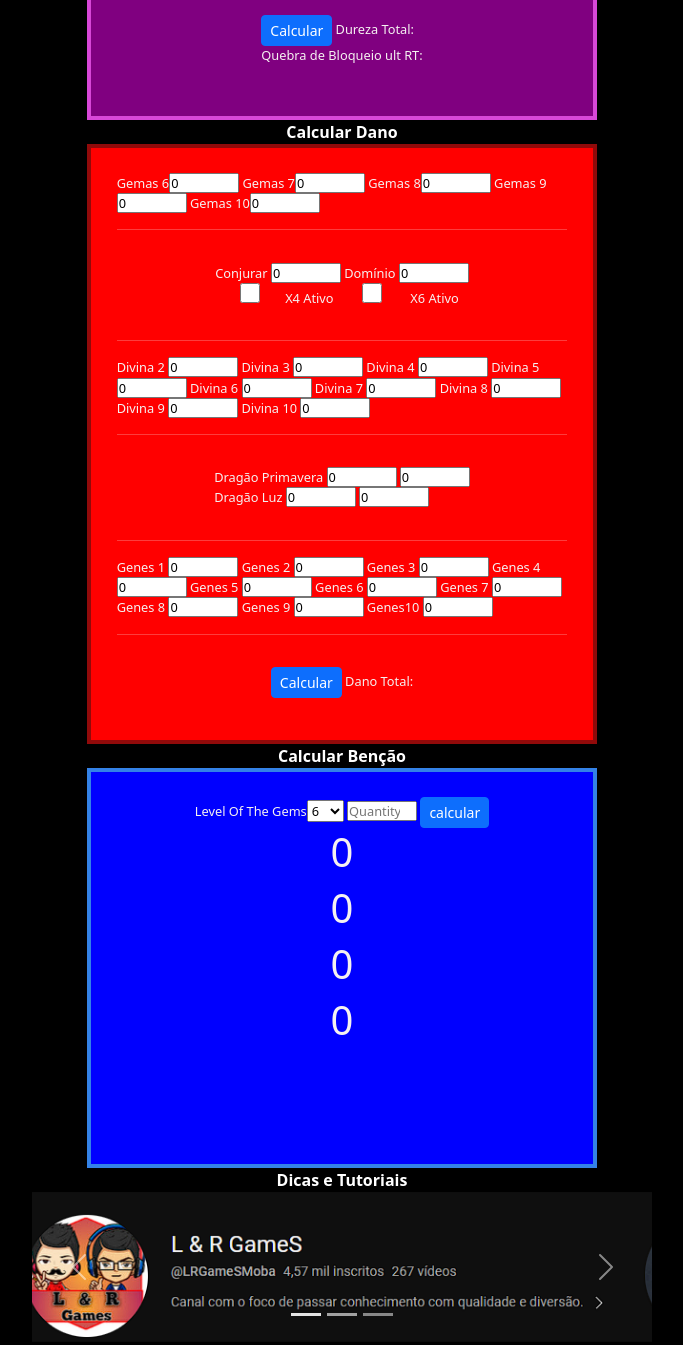
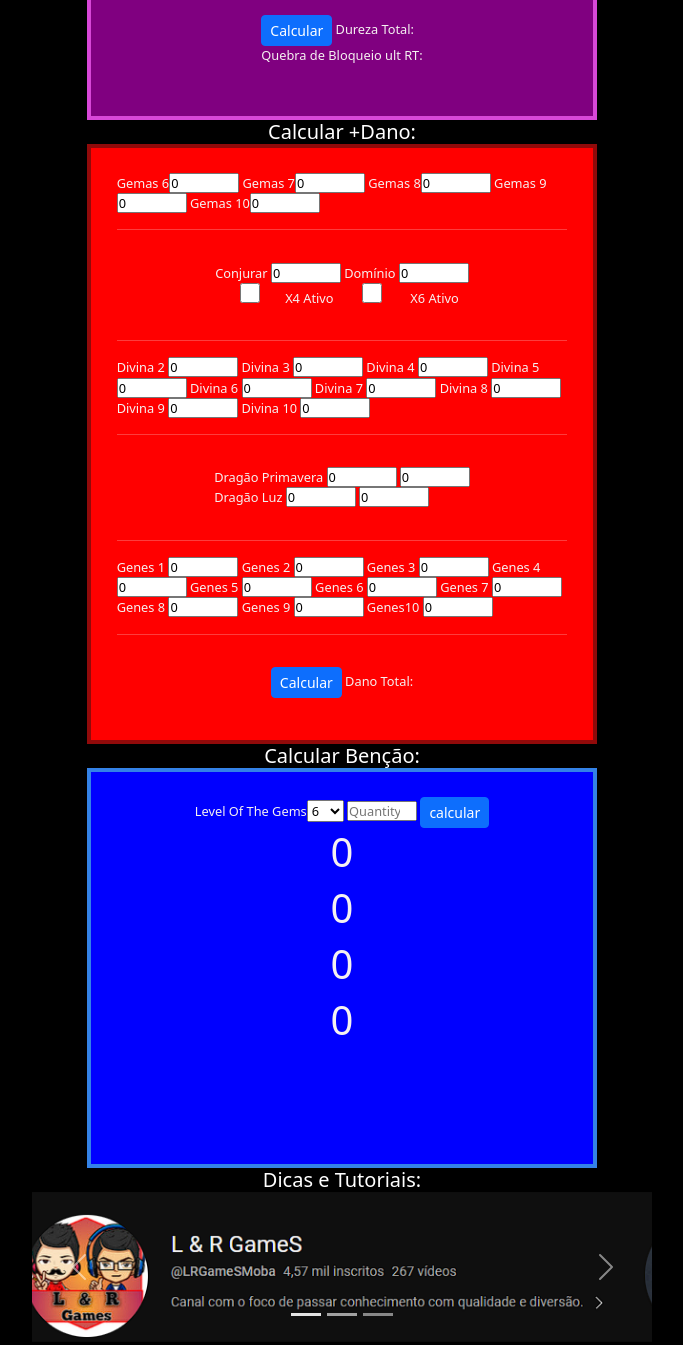
Before and after one commit to Luix11/Calculadora-Goddes, a plain HTML site: page Calculadora-Goddes/index.html in a window 1280 px wide. Shown: the part 940-2285 px from the top of the page, without its empty margins (298-981 px from the left). Drawn offline with nearby package versions, Linux system fonts and the light colour scheme.

Commit message:
Update index.html

```diff
--- a/Calculadora-Goddes/index.html
+++ b/Calculadora-Goddes/index.html
@@ -34,7 +34,7 @@
 			 geram resultados aproximados, em breve estaram melhores. <br>
 			Achou alguma informação incorreta? Nos mande um email.</p>
 		</div>
-		<strong class="title">Calcular Dureza</strong>
+		<h5 class="title">Calcular Dureza:</h5>
 		<section class="calc1">
 			<div class="gemas">
 				Gemas 6 <input id="6" type="number" value="0" min="0">
@@ -91,7 +91,7 @@
 				Quebra de Bloqueio ult RT:<strong id="qb"></strong>
 			</div>
 		</section>
-		<strong class="title">Calcular Dano</strong>
+		<h5 class="title">Calcular +Dano:</h5>
 		<section class="calc2">
 			<div class="gemas">
 				Gemas 6<input id="dd6" type="number" value="0" min="0">
@@ -146,7 +146,7 @@
 				Dano Total:<strong id="ddt"></strong>
 			</div>
 		</section>
-		<strong class="title">Calcular Benção</strong>
+		<h5 class="title">Calcular Benção:</h5>
 		<section class="calc3">
 			<div id="blockc">
 				Level Of The Gems<select name="type" id="type">
@@ -166,7 +166,7 @@
 				</div>
 			</div>
 		</section>
-		<strong class="title">Dicas e Tutoriais</strong>
+		<h5 class="title">Dicas e Tutoriais:</h5>
 	</main>
 	<aside>
 		<section class="carousel slide car" id="meuCarousel" data-bs-ride="carousel">
```
